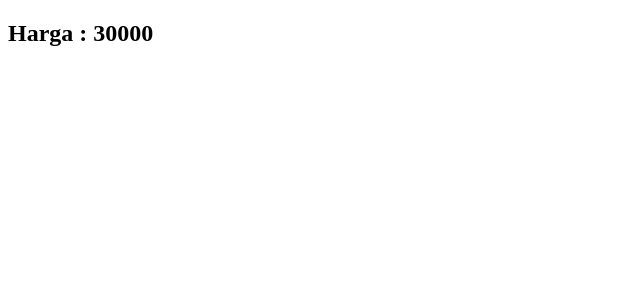
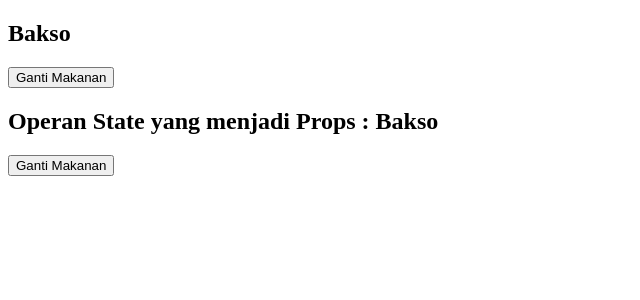
Before and after one commit to fatikh07/reactjsdasar, a React (Create React App) app: page / in a window 1280 px wide. Shown: the top 300 px of the page, without its empty margins (0-640 px from the left). Built offline with nearby package versions, Linux system fonts and the light colour scheme.

Commit message:
Tutorial 4

```diff
--- /dev/null
+++ b/src/Operan.js
@@ -0,0 +1,20 @@
+import React, { Component } from "react";
+
+export default class Operan extends Component {
+  // gantiMakanan(makanan_baru) {
+  //   this.setState({
+  //     makanan: makanan_baru,
+  //   });
+  // }
+
+  render() {
+    const { makanan, gantiMakanan } = this.props;
+
+    return (
+      <div>
+        <h2>Operan State yang menjadi Props : {makanan}</h2>
+        <button onClick={() => gantiMakanan("Soto")}>Ganti Makanan</button>
+      </div>
+    );
+  }
+}
--- /dev/null
+++ b/src/StateProps.js
@@ -0,0 +1,27 @@
+import React, { Component } from "react";
+import Operan from "./Operan";
+
+export default class StateProps extends Component {
+  constructor(props) {
+    super(props);
+    this.state = {
+      makanan: "Bakso",
+    };
+  }
+
+  gantiMakanan = (makanan_baru) => {
+    this.setState({
+      makanan: makanan_baru,
+    });
+  };
+
+  render() {
+    return (
+      <div>
+        <h2>{this.state.makanan}</h2>
+        <button onClick={() => this.gantiMakanan("Soto")}>Ganti Makanan</button>
+        <Operan makanan={this.state.makanan} gantiMakanan={this.gantiMakanan} />
+      </div>
+    );
+  }
+}
--- a/src/index.js
+++ b/src/index.js
@@ -1,12 +1,14 @@
 import React from 'react';
 import ReactDOM from 'react-dom';
 // import App from './App';
-import Variabel from './Variabel';
+// import Variabel from './Variabel';
+import StateProps from './StateProps';
 
 ReactDOM.render(
   <React.StrictMode>
     {/* <App /> */}
-    <Variabel />
+    {/* <Variabel /> */}
+    <StateProps />
   </React.StrictMode>,
   document.getElementById('root')
 );
```
